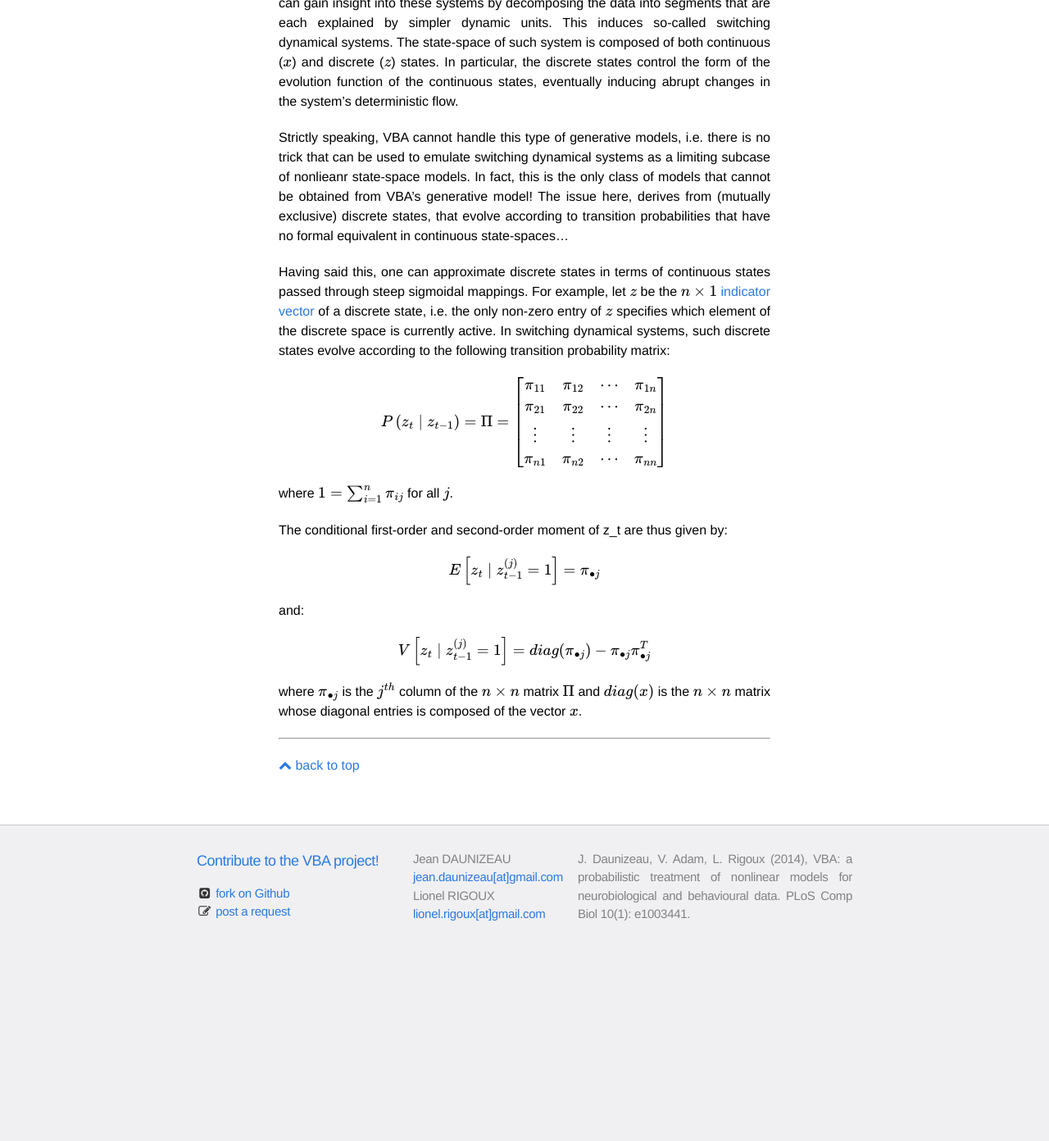
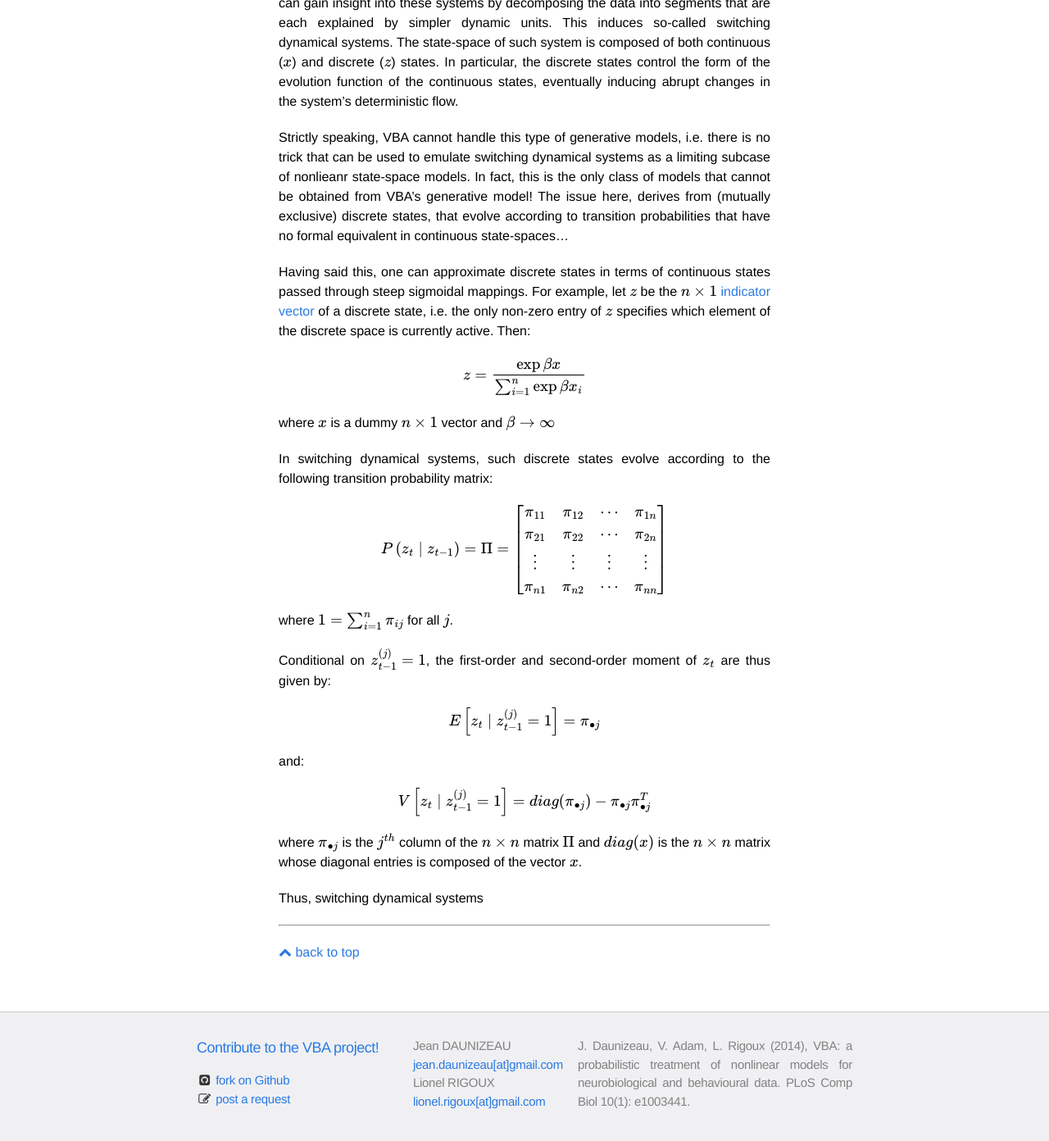
Before and after one commit to MBB-team/VBA-toolbox, a Jekyll site: the page built from _wiki/generativeModels.md, in a window 1280 px wide and 1400 px high, scrolled down 4520 px. Shown: the top 1392 px of the window at 82% size. Built offline with Jekyll 4.4.1, drawn with Linux system fonts in a browser that asks for light colours; nearby versions of some CDN libraries; formulas are drawn with MathJax 3; before the commit the page ends 5692 px from its top, so only the background shows below that.

Commit message:
Update generativeModels.md

```diff
--- a/_wiki/generativeModels.md
+++ b/_wiki/generativeModels.md
@@ -111,13 +111,19 @@ Many natural systems, ranging from neurons firing patterns to collective motion
 
 Strictly speaking, VBA cannot handle this type of generative models, i.e. there is no trick that can be used to emulate switching dynamical systems as a limiting subcase of nonlieanr state-space models. In fact, this is the only class of models that cannot be obtained from VBA's generative model! The issue here, derives from (mutually exclusive) discrete states, that evolve according to transition probabilities that have no formal equivalent in continuous state-spaces...
 
-Having said this, one can approximate discrete states in terms of continuous states passed through steep sigmoidal mappings. For example, let $$z$$ be the $$n\times 1$$ [indicator vector](https://en.wikipedia.org/wiki/Indicator_vector) of a discrete state, i.e. the only non-zero entry of $$z$$ specifies which element of the discrete space is currently active. In switching dynamical systems, such discrete states evolve according to the following transition probability matrix:
+Having said this, one can approximate discrete states in terms of continuous states passed through steep sigmoidal mappings. For example, let $$z$$ be the $$n\times 1$$ [indicator vector](https://en.wikipedia.org/wiki/Indicator_vector) of a discrete state, i.e. the only non-zero entry of $$z$$ specifies which element of the discrete space is currently active. Then:
+
+$$z = \frac{\exp \beta x}{\sum_{i=1}^n \exp \beta x_i}$$
+
+where $$x$$ is a dummy $$n\times 1$$ vector and $$\beta \rightarrow \infty $$
+
+In switching dynamical systems, such discrete states evolve according to the following transition probability matrix:
 
 $$ P\left(z_t\mid z_{t-1}\right) = \Pi = \left[\begin{array}{cccc} \pi_{11} & \pi_{12} & \cdots & \pi_{1n} \\ \pi_{21} & \pi_{22} & \cdots & \pi_{2n} \\ \vdots & \vdots & \vdots & \vdots \\ \pi_{n1} & \pi_{n2} & \cdots & \pi_{nn} \end{array}\right] $$
 
 where $$1 = \sum_{i=1}^{n} \pi_{ij}$$ for all $$j$$.
 
-The conditional first-order and second-order moment of z_t are thus given by:
+Conditional on $$z_{t-1}^{(j)}=1$$, the first-order and second-order moment of $$z_t$$ are thus given by:
 
 $$ E\left[z_t\mid z_{t-1}^{(j)}=1\right] = \pi_{\bullet j} $$
 
@@ -126,3 +132,5 @@ and:
 $$ V\left[z_t\mid z_{t-1}^{(j)}=1\right] = diag(\pi_{\bullet j}) - \pi_{\bullet j}\pi_{\bullet j}^T $$
 
 where $$\pi_{\bullet j}$$ is the $$j^{th}$$ column of the $$n\times n$$ matrix $$\Pi$$ and $$diag(x)$$ is the $$n\times n$$ matrix whose diagonal entries is composed of the vector $$x$$.
+
+Thus, switching dynamical systems
```
